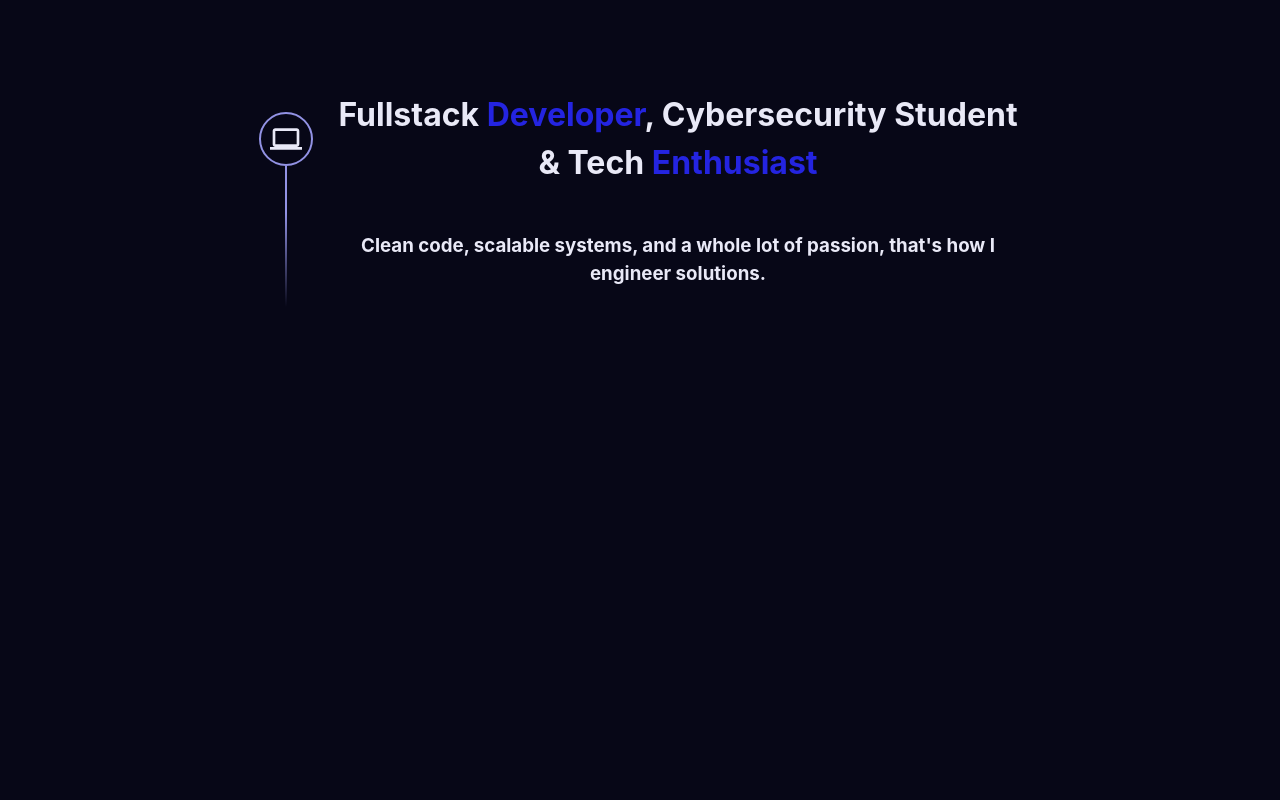
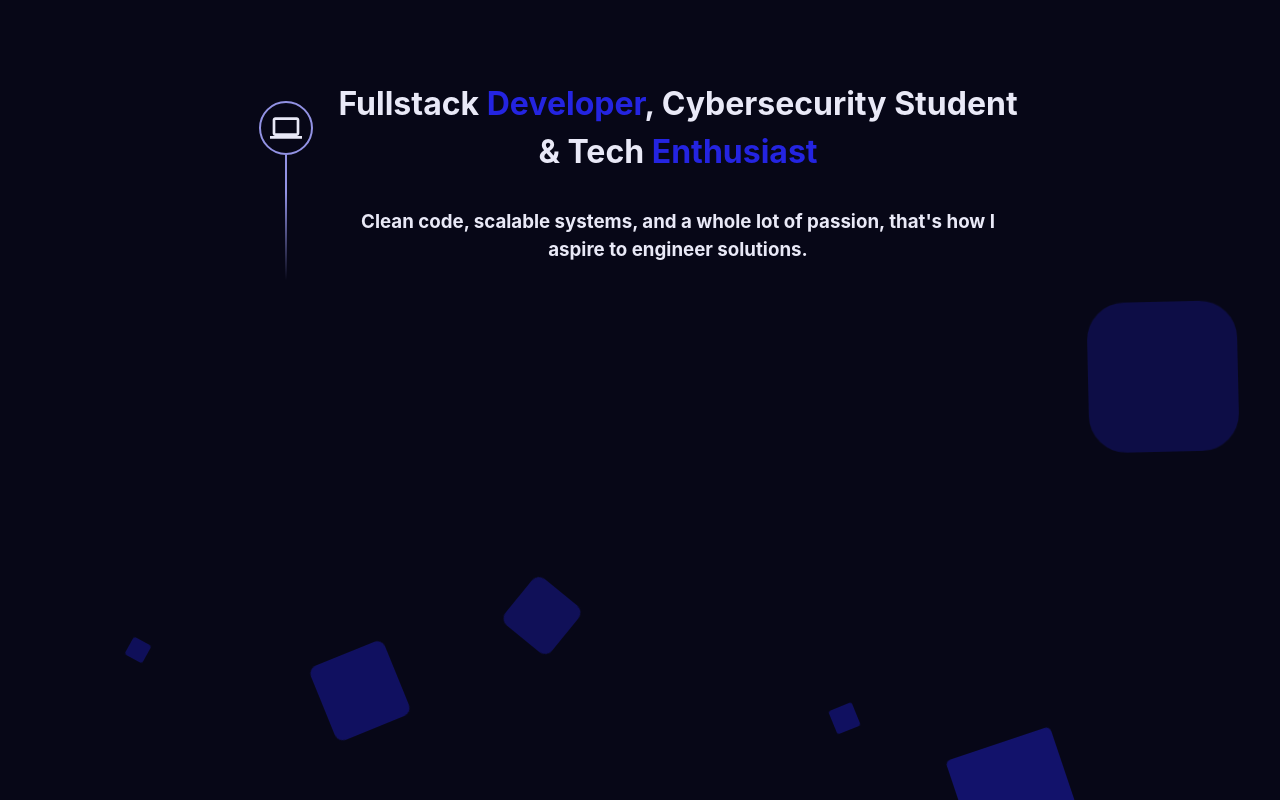
Before and after one commit to PopescuStefan1/Personal-Website, a React (Vite) app: page / in a window 1280 px wide. Built offline with nearby package versions, Linux system fonts and the light colour scheme.

Commit message:
Add animated background

```diff
--- a/src/App.css
+++ b/src/App.css
@@ -6,13 +6,137 @@
     --accent-color: #2424e1;
 }
 
+* {
+    margin: 0px;
+    padding: 0px;
+}
+
 #root {
     margin: 0 auto;
     text-align: center;
-    background-color: var(--background-color);
     color: var(--text-color);
     min-height: 100vh;
     width: 100%;
+}
+
+.context {
+    width: 100%;
+    position: absolute;
+}
+
+.area {
+    background: var(--background-color);
+    min-height: 100vh;
+    width: 100%;
+}
+
+.circles {
+    position: absolute;
+    top: 0;
+    left: 0;
+    width: 100%;
+    height: 100%;
+    overflow: hidden;
+}
+
+.circles li {
+    position: absolute;
+    display: block;
+    list-style: none;
+    width: 20px;
+    height: 20px;
+    background: rgba(36, 36, 255, 0.4);
+    animation: animate 25s linear infinite;
+    bottom: -150px;
+}
+
+.circles li:nth-child(1) {
+    left: 25%;
+    width: 80px;
+    height: 80px;
+    animation-delay: 0s;
+}
+
+.circles li:nth-child(2) {
+    left: 10%;
+    width: 20px;
+    height: 20px;
+    animation-delay: 2s;
+    animation-duration: 12s;
+}
+
+.circles li:nth-child(3) {
+    left: 70%;
+    width: 30px;
+    height: 30px;
+    animation-delay: 4s;
+}
+
+.circles li:nth-child(4) {
+    left: 40%;
+    width: 60px;
+    height: 60px;
+    animation-delay: 0s;
+    animation-duration: 18s;
+}
+
+.circles li:nth-child(5) {
+    left: 65%;
+    width: 25px;
+    height: 25px;
+    animation-delay: 0s;
+}
+
+.circles li:nth-child(6) {
+    left: 75%;
+    width: 110px;
+    height: 110px;
+    animation-delay: 3s;
+}
+
+.circles li:nth-child(7) {
+    left: 35%;
+    width: 150px;
+    height: 150px;
+    animation-delay: 7s;
+}
+
+.circles li:nth-child(8) {
+    left: 50%;
+    width: 25px;
+    height: 25px;
+    animation-delay: 15s;
+    animation-duration: 45s;
+}
+
+.circles li:nth-child(9) {
+    left: 20%;
+    width: 15px;
+    height: 15px;
+    animation-delay: 2s;
+    animation-duration: 35s;
+}
+
+.circles li:nth-child(10) {
+    left: 85%;
+    width: 150px;
+    height: 150px;
+    animation-delay: 0s;
+    animation-duration: 11s;
+}
+
+@keyframes animate {
+    0% {
+        transform: translateY(0) rotate(0deg);
+        opacity: 1;
+        border-radius: 0;
+    }
+
+    100% {
+        transform: translateY(-1000px) rotate(720deg);
+        opacity: 0;
+        border-radius: 50%;
+    }
 }
 
 .container {
@@ -32,6 +156,11 @@
 
 .header-div-cell h2 {
     font-size: 2rem;
+    padding: 1rem 0;
+}
+
+.header-div-cell h3 {
+    padding: 1rem 0;
 }
 
 .centered-cell {
--- a/src/App.jsx
+++ b/src/App.jsx
@@ -5,6 +5,7 @@ import { MdComputer } from "react-icons/md";
 function App() {
     return (
         <>
+            <div className="context">
                 <div className="container">
                     <div className="header-div">
                         <div className="header-div-cell centered-cell">
@@ -29,11 +30,27 @@ function App() {
                         </div>
                         <div className="header-div-cell">
                             <h3>
-                            Clean code, scalable systems, and a whole lot of passion, that&apos;s how I engineer
-                            solutions.
+                                Clean code, scalable systems, and a whole lot of passion, that&apos;s how I aspire to
+                                engineer solutions.
                             </h3>
                         </div>
                     </div>
+                </div>
+            </div>
+
+            <div className="area">
+                <ul className="circles">
+                    <li></li>
+                    <li></li>
+                    <li></li>
+                    <li></li>
+                    <li></li>
+                    <li></li>
+                    <li></li>
+                    <li></li>
+                    <li></li>
+                    <li></li>
+                </ul>
             </div>
         </>
     );
```
Lines whose indentation alone changed are shown as unchanged.
